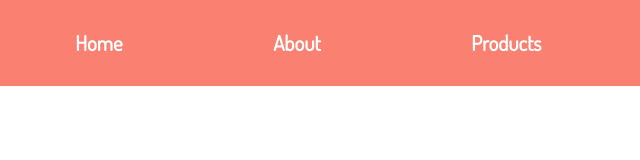
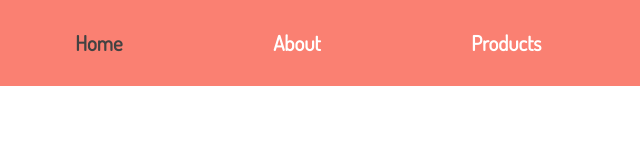
Before and after one commit to genarvaez/menu-laboratoria, a plain HTML site: page index.html in a window 1280 px wide. In both pictures the pointer is over the link "Home". Shown: the full height of the page, 0-640 px from the left. Drawn offline with Linux system fonts and the light colour scheme.

Commit message:
agregando hover a enlaces del menu-desktop

```diff
--- a/assets/css/style.css
+++ b/assets/css/style.css
@@ -24,6 +24,9 @@ li a{
 	font-weight: bolder;
 	font-size: 1.3em;
 	cursor: pointer;
+}
+li a:hover{
+	color: #424242;
 }
 
 /*MENU RESPONSIVE*/
```
